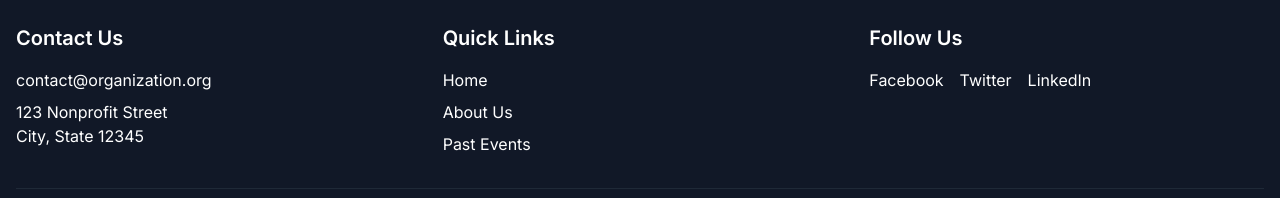
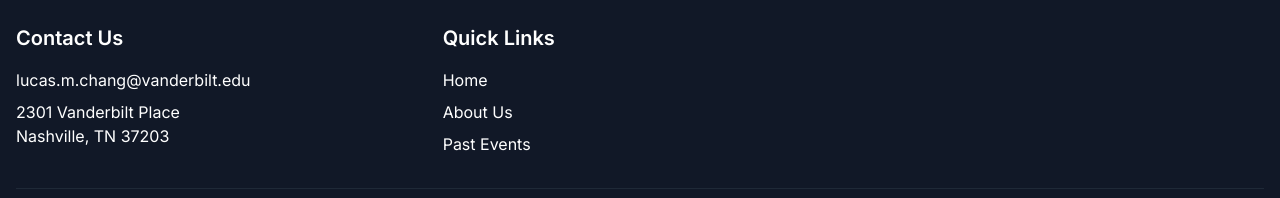
Before and after one commit to kevinchenbo2/Vanderbilt-Partners-for-Parkinsons-Program-Website, a Next.js app in the folder vppp-website/: page / in a window 1280 px wide. Shown: the part 2078-2276 px from the top of the page. Built offline with nearby package versions, Linux system fonts and the light colour scheme.

Commit message:
update terminal

```diff
--- a/vppp-website/components/Footer.tsx
+++ b/vppp-website/components/Footer.tsx
@@ -9,11 +9,11 @@ const Footer = () => {
           <div>
             <h4 className="text-xl font-semibold mb-4">Contact Us</h4>
             <p className="mb-2">
-              <a href="mailto:contact@organization.org" className="hover:text-blue-400">
-                contact@organization.org
+              <a href="mailto:lucas.m.chang@vanderbilt.edu" className="hover:text-blue-400">
+                lucas.m.chang@vanderbilt.edu
               </a>
             </p>
-            <p>123 Nonprofit Street<br />City, State 12345</p>
+            <p>2301 Vanderbilt Place<br />Nashville, TN 37203</p>
           </div>
 
           {/* Quick Links */}
@@ -39,6 +39,7 @@ const Footer = () => {
           </div>
 
           {/* Social Links */}
+          {/* Commented out as requested
           <div>
             <h4 className="text-xl font-semibold mb-4">Follow Us</h4>
             <div className="flex space-x-4">
@@ -68,6 +69,7 @@ const Footer = () => {
               </a>
             </div>
           </div>
+          */}
         </div>
 
         <div className="mt-8 pt-8 border-t border-gray-800 text-center text-gray-400">
```
